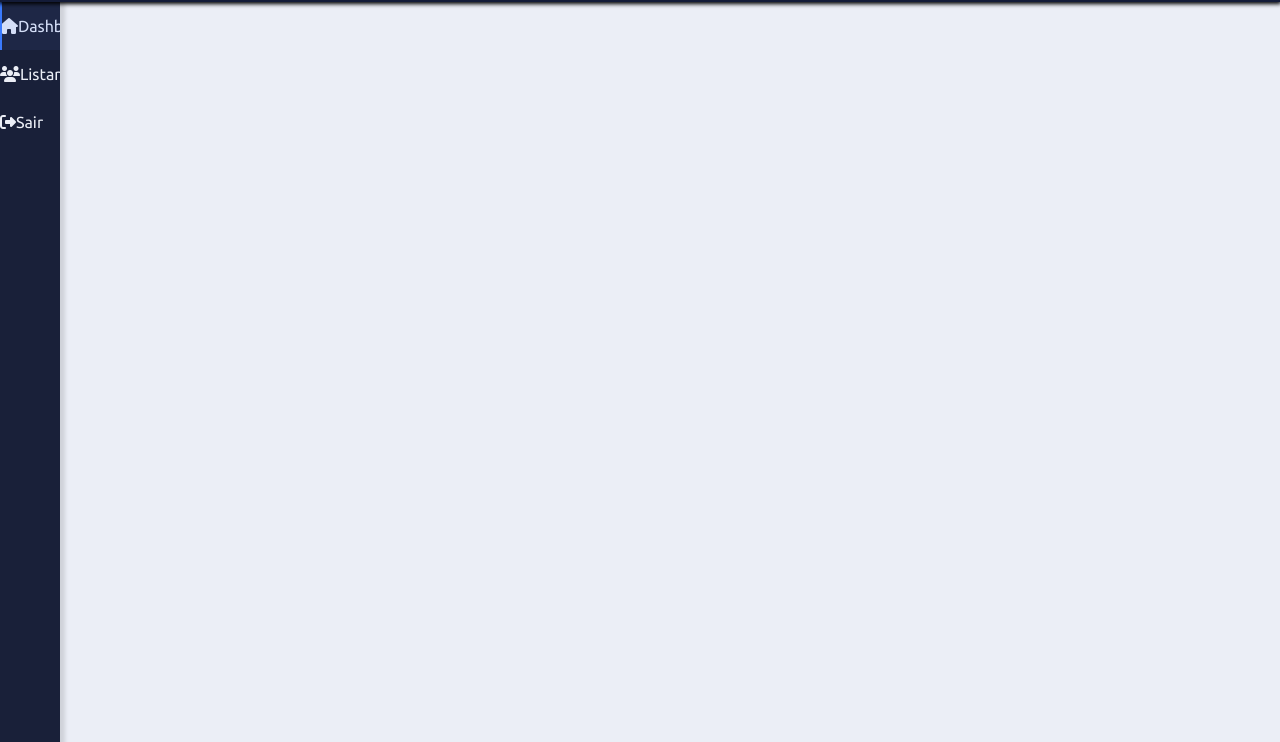
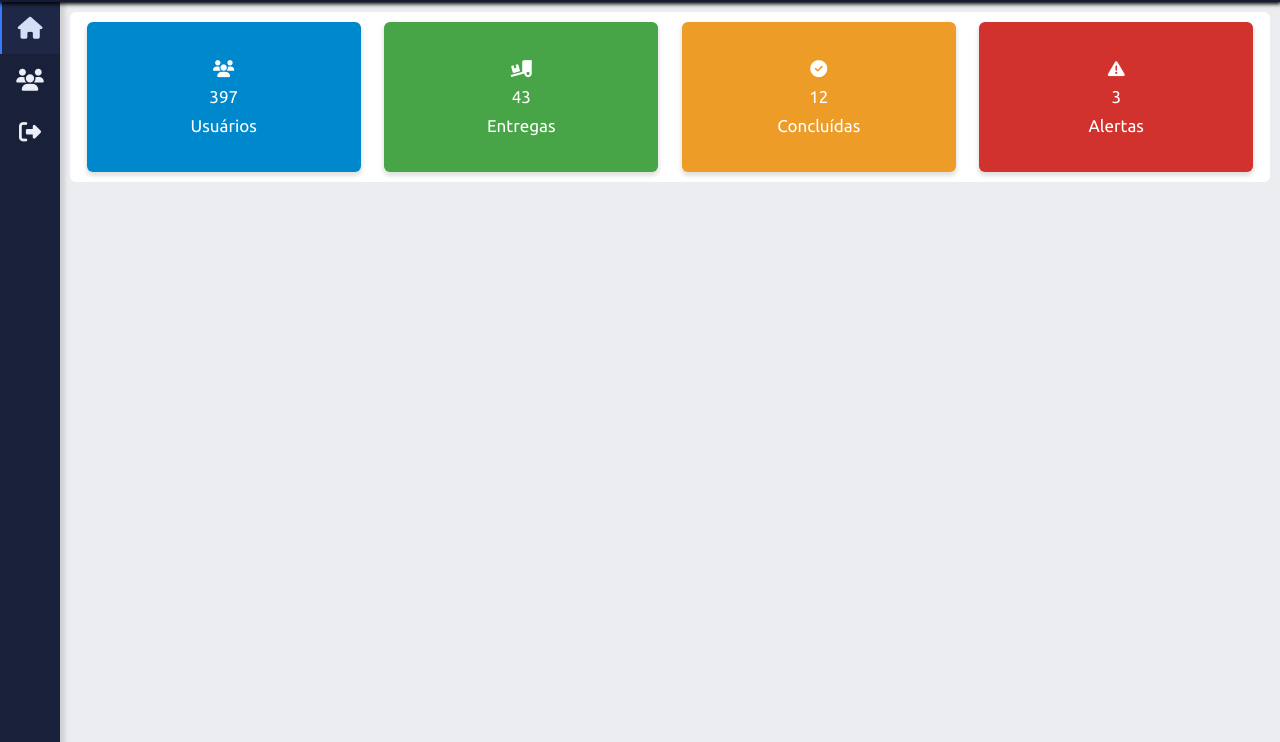
Before and after one commit to LucasVini269/AdmPromove, a plain HTML site: page index.html in a window 1280 px wide. Shown: the part 58-800 px from the top of the page. Drawn offline with Linux system fonts and the light colour scheme.

Commit message:
Update index.html

```diff
--- a/index.html
+++ b/index.html
@@ -71,17 +71,46 @@
     <!--inicio sidebar-->
         <div class="sidebar">
             <a href="index.html" class="sidebar-nav active">
-                <i class="fa-solid fa-house"></i><span> Dashbord </span></a>
+                <i class="icon fa-solid fa-house"></i><span> Dashbord </span></a>
 
                 <a href="listar.html" class="sidebar-nav">
-                    <i class="fa-solid fa-users"></i><span> Listar </span></a>
+                    <i class="icon fa-solid fa-users"></i><span> Listar </span></a>
 
                     <a href="login.html" class="sidebar-nav">
-                        <i class="fa-solid fa-right-from-bracket"></i><span> Sair </span></a>
+                        <i class="icon fa-solid fa-right-from-bracket"></i><span> Sair </span></a>
         </div>
     <!--fim sidebar-->
 
         <!--inicio conteudo administrativo-->
+        <div class="wrapper">
+            <div class="row">
+
+                <div class="box box-first">
+                    <span class="fa-solid fa-users"></span>
+                    <span> 397 </span>
+                    <span> Usuários </span>
+                </div>
+
+                <div class="box box-second">
+                    <span class="fa-solid fa-truck-ramp-box"></span>
+                    <span> 43 </span>
+                    <span> Entregas </span>
+                </div>
+
+                <div class="box box-third">
+                    <span class="fa-solid fa-circle-check"></span>
+                    <span> 12 </span>
+                    <span> Concluídas </span>
+                </div>
+
+                <div class="box box-fourth">
+                    <span class="fa-solid fa-triangle-exclamation"></span>
+                    <span> 3 </span>
+                    <span> Alertas </span>
+                </div>
+
+            </div>
+        </div>
 
         <!--fim conteudo administrativo-->
 
```
